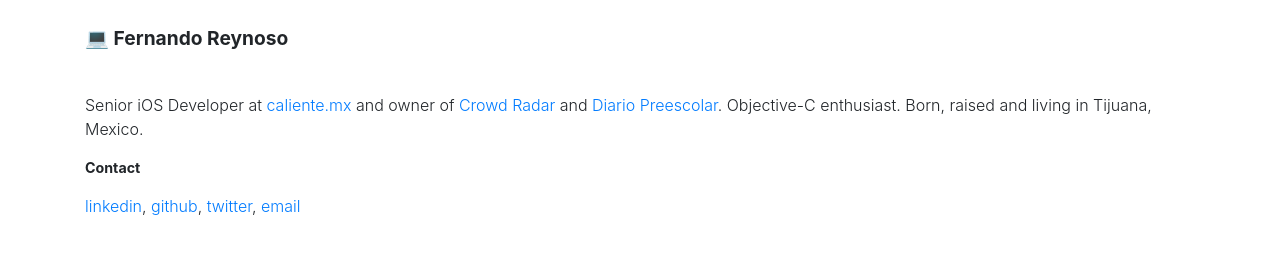
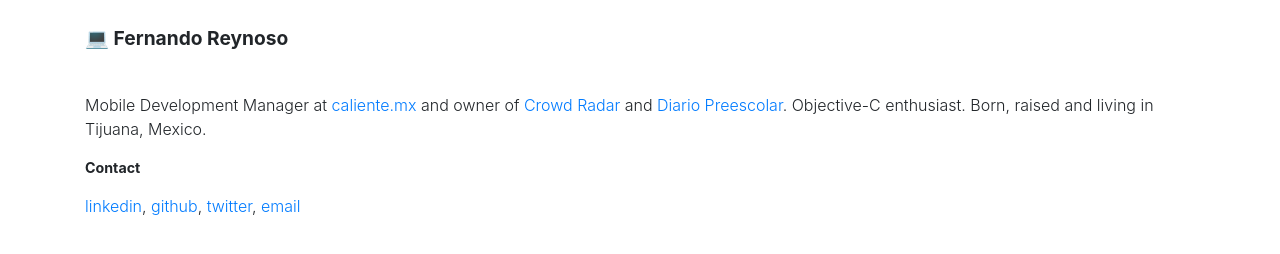
Before and after one commit to FernandoReynoso/portafolio, a plain HTML site: page index.html in a window 1280 px wide. Drawn offline with nearby package versions, Linux system fonts and the light colour scheme.

Commit message:
Update index.html

```diff
--- a/index.html
+++ b/index.html
@@ -13,7 +13,7 @@
   <body>
     <div class="container pt-4">
       <p class="font-weight-bolder" style="font-size: 1.2em">💻 Fernando Reynoso</p><br>
-      <p class="font-weight-light">Senior iOS Developer at <a href="https://caliente.mx">caliente.mx</a> and owner of <a href="https://apps.apple.com/app/crowd-radar/id1495715777?ls=1">Crowd Radar</a> and <a href="https://apps.apple.com/app/diario-preescolar/id1475943611?ls=1">Diario Preescolar</a>. Objective-C enthusiast. Born, raised and living in Tijuana, Mexico.</p>
+      <p class="font-weight-light">Mobile Development Manager at <a href="https://caliente.mx">caliente.mx</a> and owner of <a href="https://apps.apple.com/app/crowd-radar/id1495715777?ls=1">Crowd Radar</a> and <a href="https://apps.apple.com/app/diario-preescolar/id1475943611?ls=1">Diario Preescolar</a>. Objective-C enthusiast. Born, raised and living in Tijuana, Mexico.</p>
 
       <p class="font-weight-bolder" style="font-size: 0.89em">Contact</p>
       <p class="font-weight-light"><a href="https://www.linkedin.com/in/freynoso/">linkedin</a>, <a href="https://github.com/FernandoReynoso">github</a>, <a href="https://twitter.com/frnndreynoso">twitter</a>, <a href="mailto:hello-world@fdoreynoso.dev">email</a></p>
```
